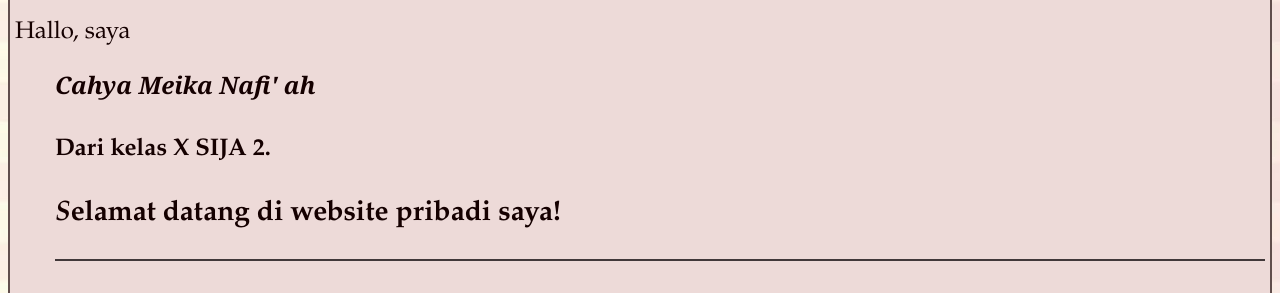
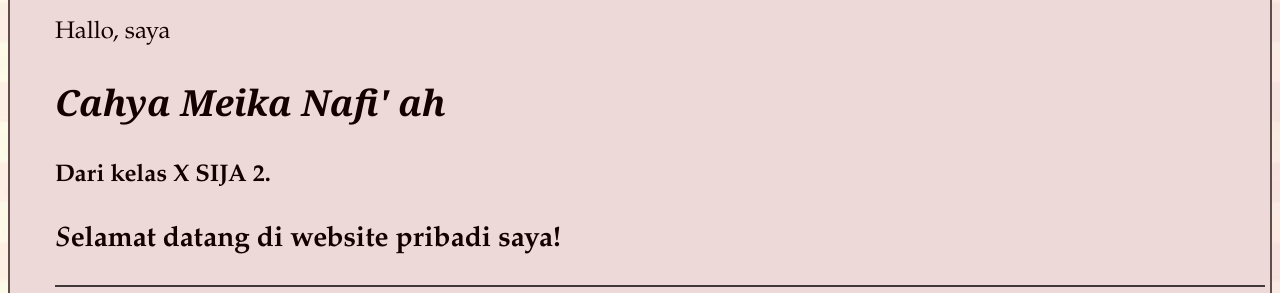
Before and after one commit to cahyameikanafiah/Cahya-Meika, a plain HTML site: page index.html in a window 1280 px wide. Shown: the part 347-640 px from the top of the page. Drawn offline with Linux system fonts and the light colour scheme.

Commit message:
index.html

```diff
--- a/index.html
+++ b/index.html
@@ -65,7 +65,8 @@
     <tr>
         <td colspan="5">
             <p>
-                    <font color="#150000" face="Garamond" size="5                     <dd> Hallo, saya</dd>
+                    <font color="#150000" face="Garamond" size="5">
+                        <dd> Hallo, saya</dd>
                         </h3>
                         <h2><font color="#150000" face="Georgia">
                             <dd><i>Cahya Meika Nafi' ah </i></font>
@@ -119,4 +120,5 @@
 
 </body>
 
+
 </html>
```
